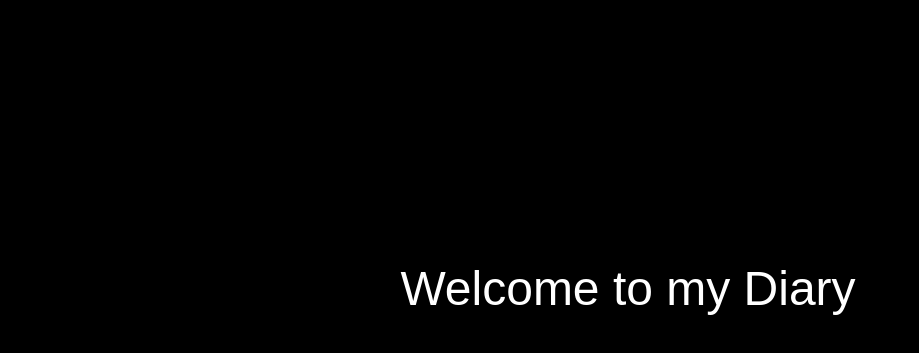
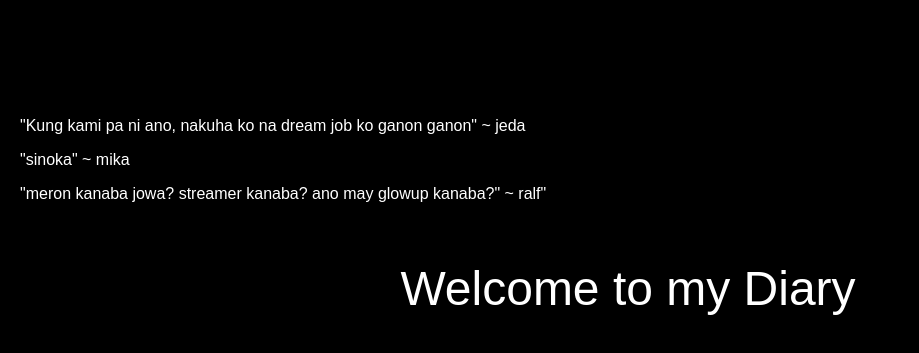
Before and after one commit to wavewasu/ecopilot, a plain HTML site: page diary.html in a window 1280 px wide. Shown: the part 61-414 px from the top of the page, without its empty margins (0-919 px from the left). Drawn offline with Linux system fonts and the light colour scheme.

Commit message:
Update diary.html

```diff
--- a/diary.html
+++ b/diary.html
@@ -34,6 +34,12 @@
       <p class="item-3">and write how was your day</p>
     </div>
 
+
+    <div class>
+     <p>"Kung kami pa ni ano, nakuha ko na dream job ko ganon ganon" ~ jeda</p>
+     <p>"sinoka" ~ mika</p>
+     <p>"meron kanaba jowa? streamer kanaba? ano may glowup kanaba?" ~ ralf"</p>
+    </div>
   </body>
 
 
```
